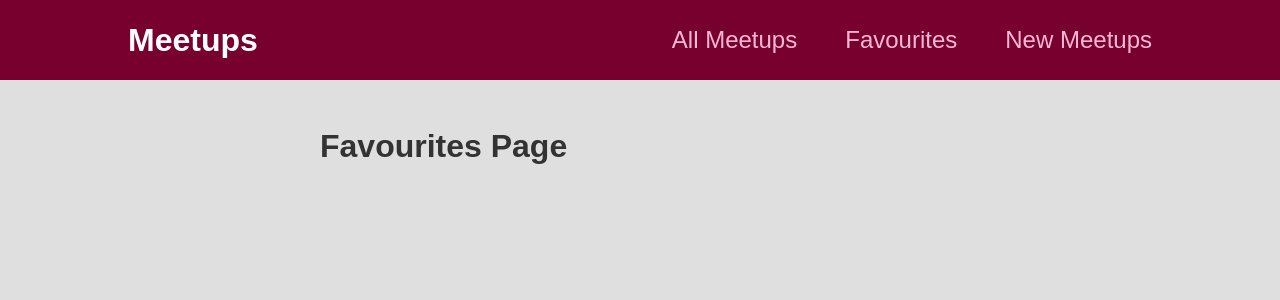
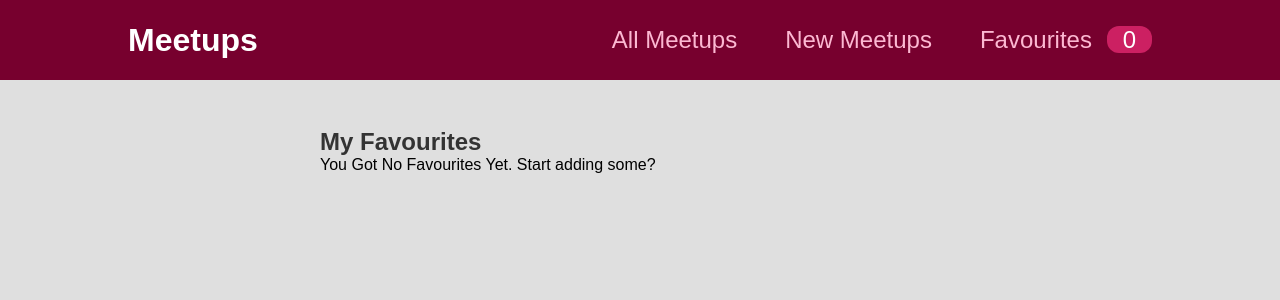
Before and after one commit to Web-Dev-Next/ToDo-Practice, a React (Create React App) app: page /favourites in a window 1280 px wide. Shown: the top 300 px of the page. Built offline with nearby package versions, Linux system fonts and the light colour scheme.

Commit message:
49-display meetup items on Favourite section

```diff
--- a/src/components/layout/MainNavigation.js
+++ b/src/components/layout/MainNavigation.js
@@ -1,7 +1,12 @@
 import { Link } from "react-router-dom";
 import classes from "./MainNavigation.module.css";
 
+import { useContext } from "react";
+import FavouriteContext from "../../store/favourites-context";
+
 function MainNavigation() {
+  const favouritCtx = useContext(FavouriteContext);
+
   return (
     <div className={classes.header}>
       <h1 className={classes.logo}>Meetups</h1>
@@ -10,10 +15,13 @@ function MainNavigation() {
           <Link to="/">All Meetups</Link>
         </li>
         <li>
-          <Link to="/favourites">Favourites</Link>
+          <Link to="/new-meetups">New Meetups</Link>
         </li>
         <li>
-          <Link to="/new-meetups">New Meetups</Link>
+          <Link to="/favourites">
+            Favourites{" "}
+            <span className={classes.badge}>{favouritCtx.totalFavourites}</span>
+          </Link>
         </li>
       </ul>
     </div>
--- a/src/pages/FavouritesPage.js
+++ b/src/pages/FavouritesPage.js
@@ -1,5 +1,24 @@
+import { useContext } from "react";
+import FavouriteContext from "../store/favourites-context";
+
+import MeetupList from "../components/meetups/MeetupList";
 function FavouritesPage() {
-  return <h1>Favourites Page</h1>;
+  const favouriteCtx = useContext(FavouriteContext);
+
+  let content;
+
+  if (favouriteCtx.totalFavourites === 0) {
+    content = <p>You Got No Favourites Yet. Start adding some?</p>;
+  } else {
+    content = <MeetupList meetups={favouriteCtx.favourites} />;
+  }
+
+  return (
+    <section>
+      <h1>My Favourites</h1>
+      {content}
+    </section>
+  );
 }
 
 export default FavouritesPage;
```
